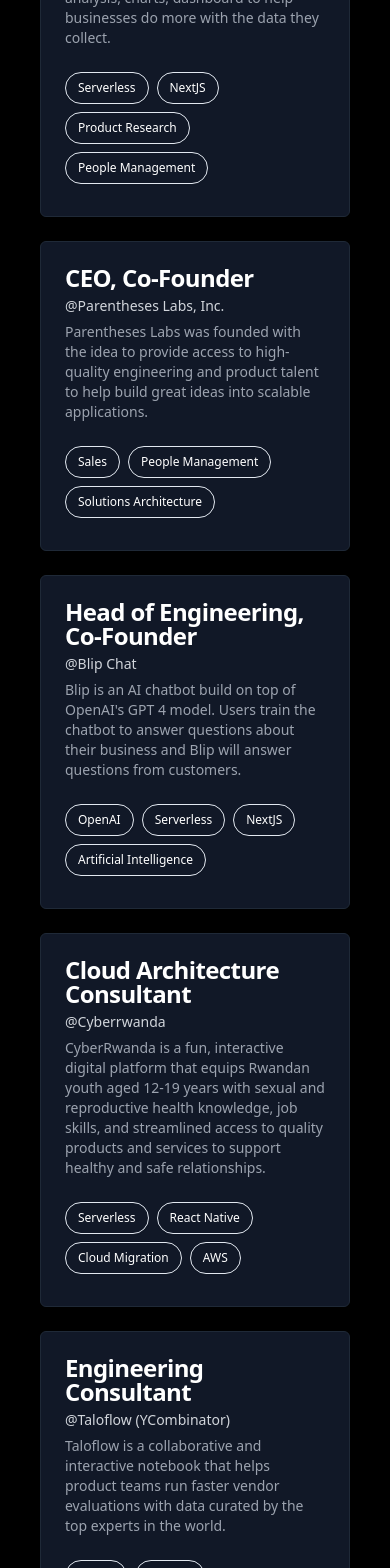
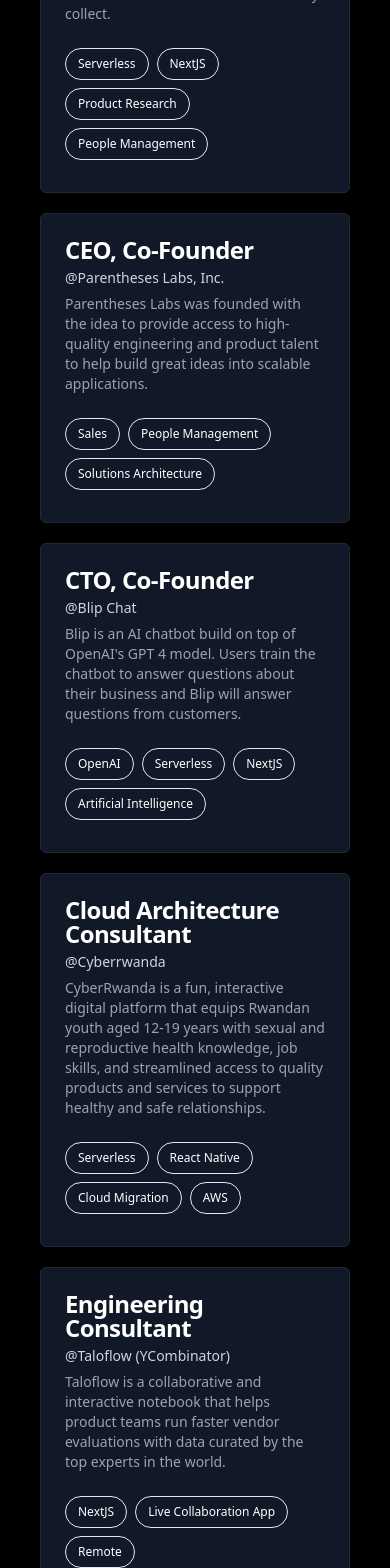
Before and after one commit to russdias/russdias, a Next.js app: page / in a window 390 px wide. Shown: the part 1041-2609 px from the top of the page. Built offline with nearby package versions, Linux system fonts and the light colour scheme.

Commit message:
Add responsive masonry layout and update job titles
Signed-off-by: Russell Dias <russell.dias98@gmail.com>

```diff
--- a/src/app/global.css
+++ b/src/app/global.css
@@ -112,3 +112,23 @@
     );
   }
 }
+
+@layer utilities {
+  @variants responsive {
+    .masonry {
+      column-gap: 1.5em;
+      column-count: 1;
+    }
+    .masonry-sm {
+      column-gap: 1.5em;
+      column-count: 2;
+    }
+    .masonry-md {
+      column-gap: 1.5em;
+      column-count: 3;
+    }
+    .break-inside {
+      break-inside: avoid;
+    }
+  }
+}
--- a/src/modules/Projects/content.tsx
+++ b/src/modules/Projects/content.tsx
@@ -2,7 +2,7 @@
   header: "A few projects I've worked on",
   jobs: [
     {
-      role: "Head of Product, Co-Founder",
+      role: "CPO, Co-Founder",
       company: "FluxForm",
       description:
         "FluxForms is a no-code form builder with analytics tools such as sentiment analysis, charts, dashboard to help businesses do more with the data they collect.",
@@ -18,7 +18,7 @@
       linkTo: "https://www.linkedin.com/company/parentheses-labs",
     },
     {
-      role: "Head of Engineering, Co-Founder",
+      role: "CTO, Co-Founder",
       company: "Blip Chat",
       description:
         "Blip is an AI chatbot build on top of OpenAI's GPT 4 model. Users train the chatbot to answer questions about their business and Blip will answer questions from customers.",
@@ -39,7 +39,7 @@
       description:
         "Taloflow is a collaborative and interactive notebook that helps product teams run faster vendor evaluations with data curated by the top experts in the world.",
 
-      skills: ["NextJS", "Remote", "Live Collaboration App"],
+      skills: ["NextJS", "Live Collaboration App", "Remote"],
       linkTo: "https://www.taloflow.ai",
     },
     {
@@ -51,7 +51,7 @@
       linkTo: "https://www.thena.ai",
     },
     {
-      role: "Lead Engineer & Product Design Lead",
+      role: "Solutions Architect & Engineering Lead",
       company: "Conwaste",
       description:
         "Designed & Developed a NYC 311 like application for the city of San Juan, Puerto Rick. The application allows citizens to report issues to the city and track the progress of the issue.",
@@ -74,14 +74,6 @@
       skills: ["NextJS", "TypeScript Migration", "Serverless"],
       linkTo: "https://quantlegaltech.com",
     },
-    {
-      role: "Frontend Engineer",
-      company: "Canid",
-      description:
-        "Developed a Covid Vaccine finder and scheduler for kids in New York during the peak of the pandemic. The application helped parents find the nearest vaccine center for their kids.",
-      skills: ["React", "NextJS", "TypeScript", "Serverless"],
-      linkTo: "https://www.canid.io",
-    },
   ],
 };
 
--- a/src/modules/Projects/index.tsx
+++ b/src/modules/Projects/index.tsx
@@ -23,10 +23,12 @@
           {header}
         </h3>
       </div>
-      <div className="w-full grid grid-cols-1 lg:grid-cols-2 gap-6">
-        {jobs.map((job) => (
+      <div className="w-full grid grid-cols-1 lg:grid-cols-3 gap-5">
+        {jobs.map((job, idx) => (
           <a key={job.company} href={job.linkTo} target="_blank">
-            <Card className="shadow-none bg-gray-900 border-gray-800 text-white h-full flex flex-col justify-between">
+            <Card
+              className={`hover:bg-purple-950 animate transition-all duration-200 hover:scale-[1.02] shadow-none bg-gray-900 border-gray-800 text-white h-full flex flex-col justify-between`}
+            >
               <CardHeader>
                 <CardTitle>{job.role}</CardTitle>
                 <CardDescription className="text-gray-300">{`@${job.company}`}</CardDescription>
@@ -38,7 +40,7 @@
                 {job.skills.map((skill) => (
                   <Button
                     key={skill}
-                    className="rounded-full cursor-default mr-2 mb-2"
+                    className="rounded-full mr-2 mb-2"
                     size="sm"
                     variant="outline"
                   >
```
Also changed, not shown: tailwind.config.js (+6 -6 lines).
